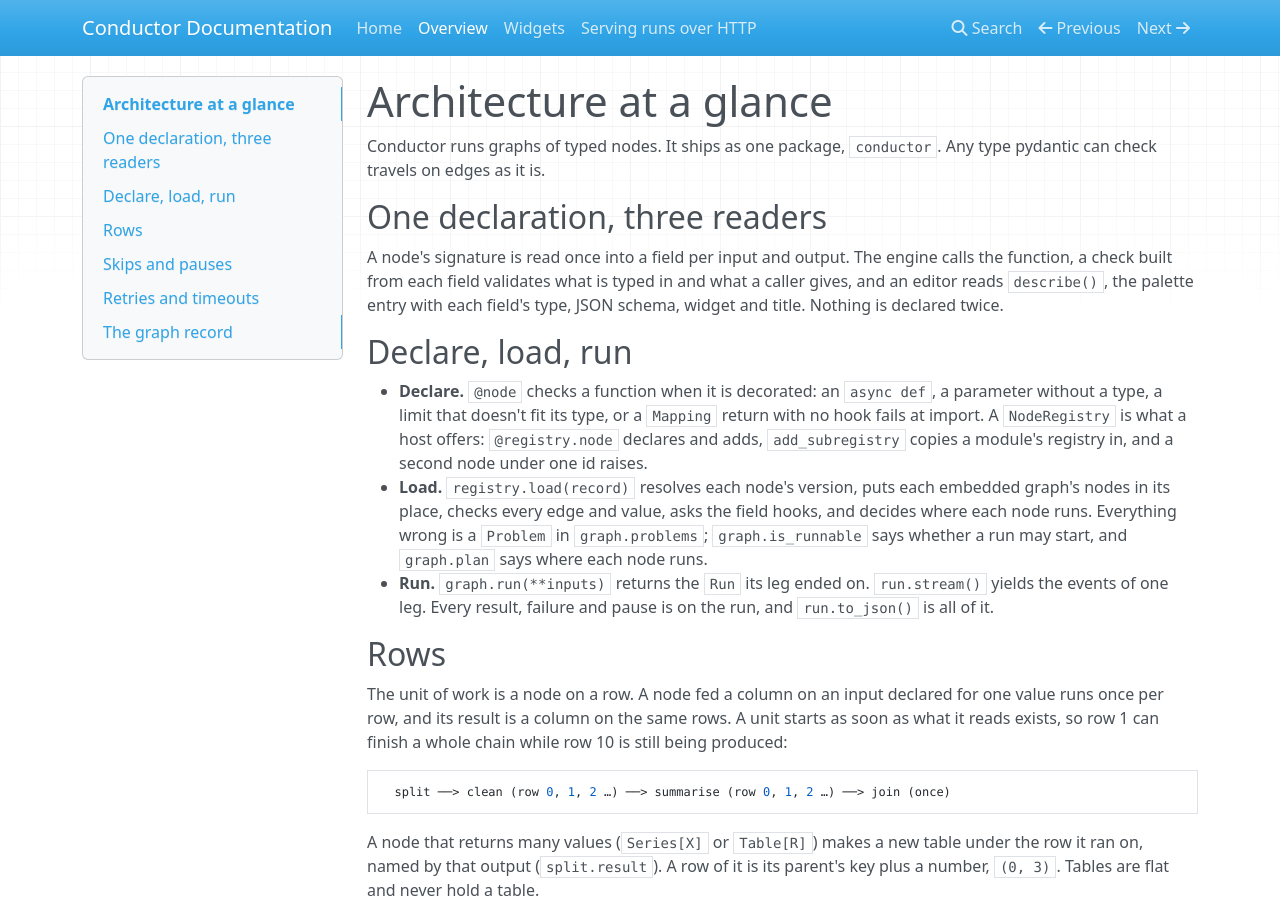
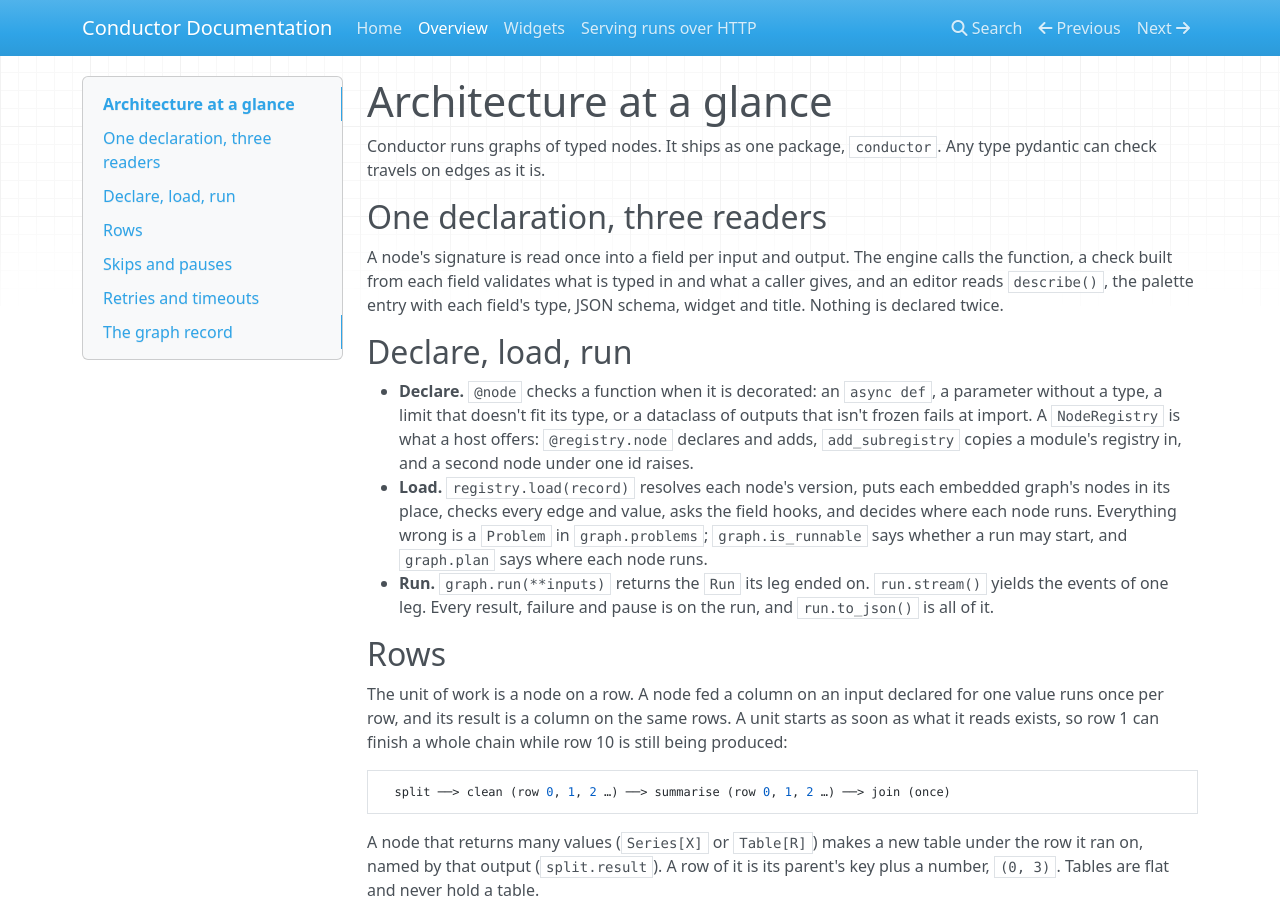
Before and after one commit to syv-ai/conductor, an MkDocs documentation site: the page built from docs/OVERVIEW.md, in a window 1280 px wide and 900 px high. Built offline with MkDocs 1.6.1, drawn with Linux system fonts in a browser that asks for light colours; nearby versions of some CDN libraries.

```diff
--- a/docs/OVERVIEW.md
+++ b/docs/OVERVIEW.md
@@ -8,7 +8,7 @@
 
 ## Declare, load, run
 
-- **Declare.** `@node` checks a function when it is decorated: an `async def`, a parameter without a type, a limit that doesn't fit its type, or a `Mapping` return with no hook fails at import. A `NodeRegistry` is what a host offers: `@registry.node` declares and adds, `add_subregistry` copies a module's registry in, and a second node under one id raises.
+- **Declare.** `@node` checks a function when it is decorated: an `async def`, a parameter without a type, a limit that doesn't fit its type, or a dataclass of outputs that isn't frozen fails at import. A `NodeRegistry` is what a host offers: `@registry.node` declares and adds, `add_subregistry` copies a module's registry in, and a second node under one id raises.
 - **Load.** `registry.load(record)` resolves each node's version, puts each embedded graph's nodes in its place, checks every edge and value, asks the field hooks, and decides where each node runs. Everything wrong is a `Problem` in `graph.problems`; `graph.is_runnable` says whether a run may start, and `graph.plan` says where each node runs.
 - **Run.** `graph.run(**inputs)` returns the `Run` its leg ended on. `run.stream()` yields the events of one leg. Every result, failure and pause is on the run, and `run.to_json()` is all of it.
 
```
Also changed, not shown: CHANGELOG.md (+1 -3 lines), README.md (+1 -1 lines), skills/add-node/SKILL.md (+1 -1 lines), 3 other files.
